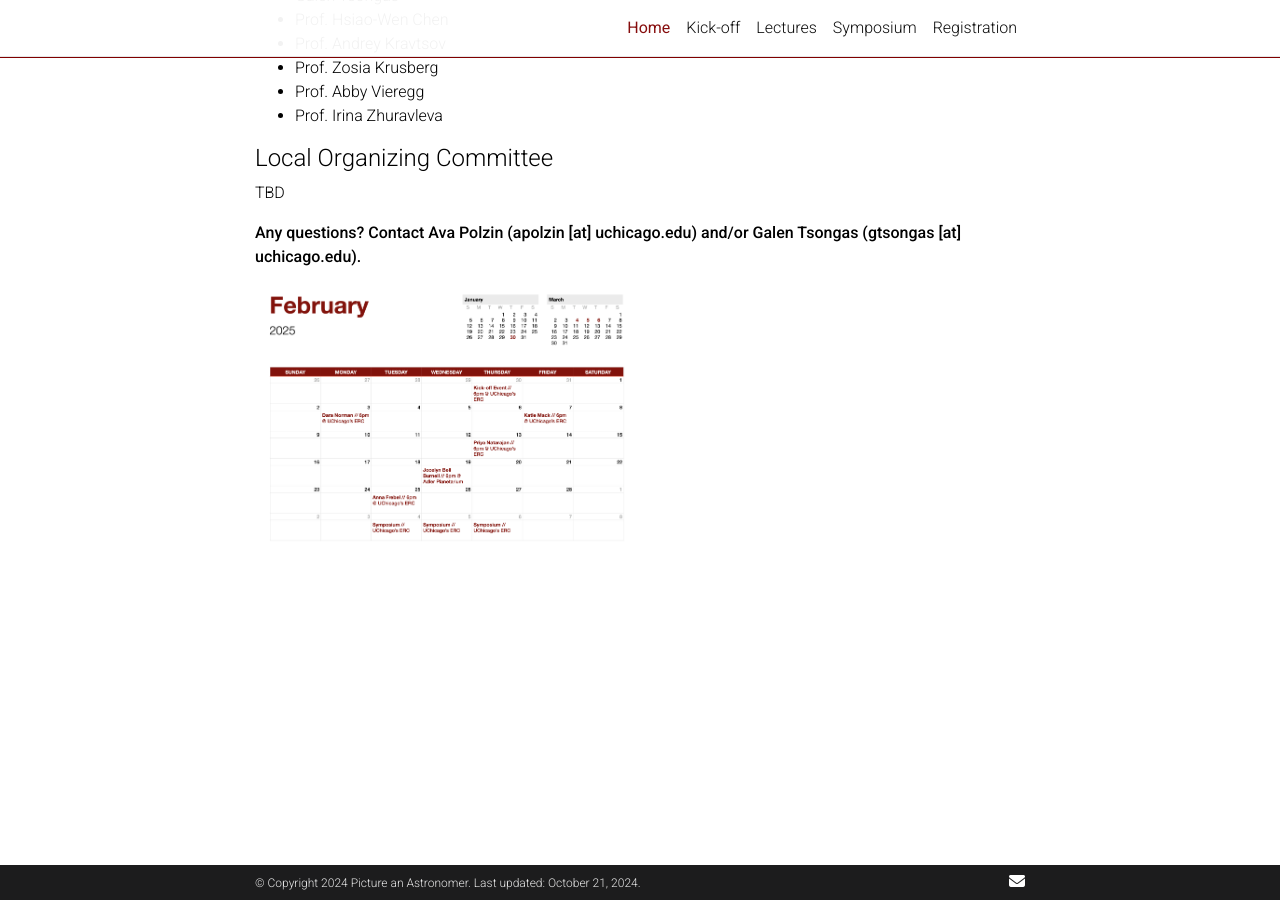
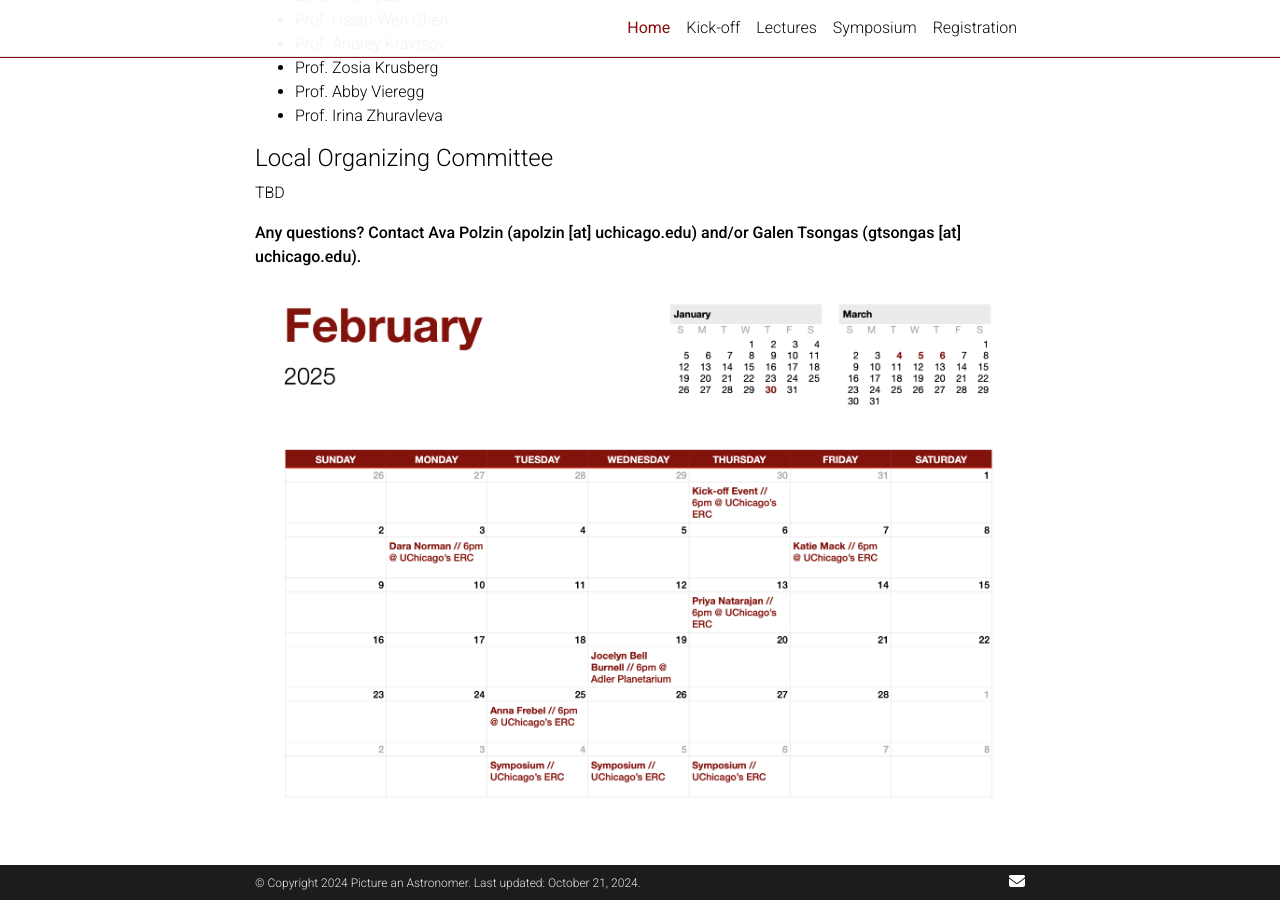
Before and after one commit to pictureanastronomer/pictureanastronomer.github.io, a Jekyll site: the page built from _pages/home.md, in a window 1280 px wide and 900 px high, scrolled down 502 px. Built offline with Jekyll 4.4.1, drawn with Linux system fonts in a browser that asks for light colours; nearby versions of some CDN libraries; comment, search, counter and statistics services are not loaded; a style sheet for code colours, icons or effects is not loaded.

Commit message:
update calendar size

```diff
--- a/_pages/home.md
+++ b/_pages/home.md
@@ -23,7 +23,7 @@
 
 **Any questions? Contact Ava Polzin (apolzin [at] uchicago.edu) and/or Galen Tsongas (gtsongas [at] uchicago.edu).**
 
-![calendar](/assets/img/pictureanastronomer_calendar.png){:width="50%"}
+![calendar](/assets/img/pictureanastronomer_calendar.png){:width="100%"}
 
 
 
```
